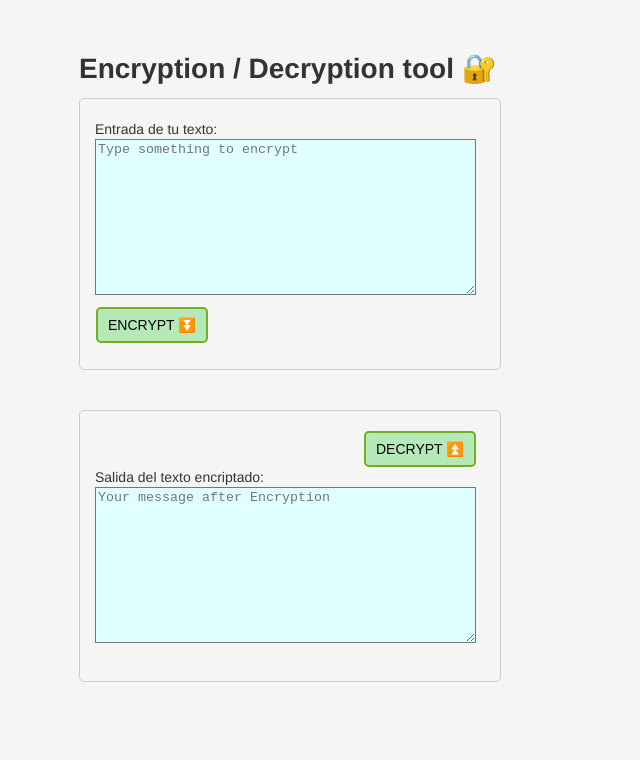
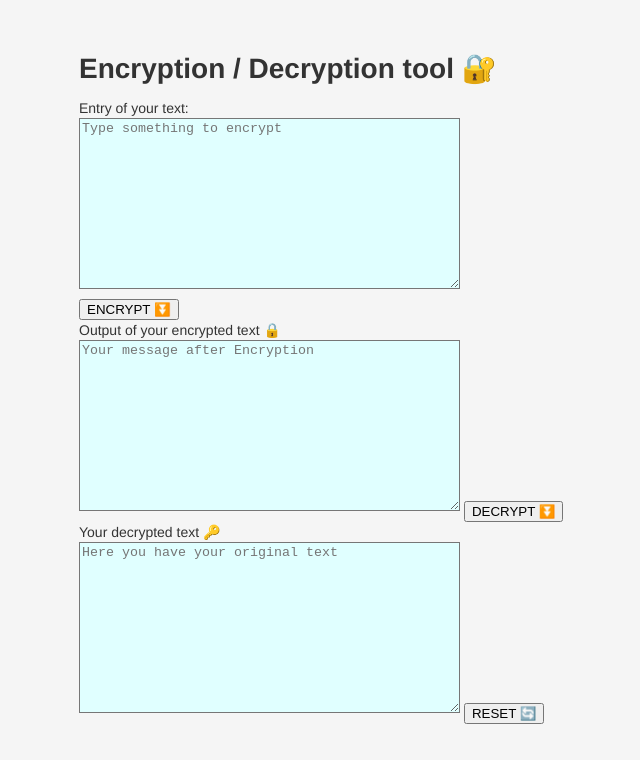
Before and after one commit to Warszawa1/modulo6II, a plain HTML site: page index.html in a window 1280 px wide. Shown: the whole page, without its empty margins (41-681 px from the left). Drawn offline with Linux system fonts and the light colour scheme.

Commit message:
Update index.html

```diff
--- a/index.html
+++ b/index.html
@@ -4,33 +4,34 @@
     <meta charset="UTF-8">
     <meta http-equiv="X-UA-Compatible" content="IE=edge">
     <meta name="viewport" content="width=device-width, initial-scale=1.0">
+    <link rel="icon" type="image/png" href="images/favicon-16x16.png">
     <link href="style.css" rel="stylesheet" type="text/css">
-    <title>Algoritmos II</title>
+    <title>Ǝncɹypʇeɹ</title>
 
 </head>
 <body>
 <div class="container">
     <h1>Encryption / Decryption tool 🔐 </h1>
 </div>
-</body>
-    <div id="field1">
-    <label for= "entry">Entrada de tu texto: </label></br>
-    <textarea name="txtArea" id="txtArea" rows="10" cols="45" placeholder="Type something to encrypt"></textarea>
+<div class="field">
+    <label for= "entry">Entry of your text: </label>
 </br>
+    <textarea name="txtArea" class="txtArea" id="encryptText" rows="11" cols="45" class="txtUser" placeholder="Type something to encrypt"></textarea>
+</br>
+    <button type="button" class="button" id= "encrypt"> ENCRYPT ⏬ </button>
+</div>
+<div class="field">
+    <label for= "entry">Output of your encrypted text 🔒 </label></br>
+    <textarea name="txtArea2" class="txtArea" id="decryptText" rows="11" cols="45" class="txtResult" placeholder="Your message after Encryption"></textarea>
+    <button type="button" class="button" id ="decrypt"> DECRYPT ⏬ </button>
+</div>
 
-    <!--<button id="btn1"    onclick="abc()" >enter</button> -->
-    <button type="submit" id= "btnE"  onclick="encriptar()"> ENCRYPT ⏬ </button>
+<div class="field">
+<label for= "entry">Your decrypted text 🔑 </label></br>
+    <textarea name="txtArea3" class="txtArea" id="backToNormal" rows="11" cols="45" class="txtUser" placeholder="Here you have your original text"></textarea>
+    <button type="button" class="button" id ="reset" onClick="window.location.reload();"> RESET 🔄 </button>
 </div>
-</br>
-</br>
-<div id="field2">
-    <button type="submit" id = "btnD" onclick="decryptMessage"> DECRYPT ⏫ </button>
-    <label for= "entry">Salida del texto encriptado: </label></br>
-    <textarea name="txtArea2" id="result" rows="10" cols="45" placeholder="Your message after Encryption"></textarea>
-</br>
 </div>
-<div id="result"></div>
-
 
 
 <script src= "script.js" ></script>
```
